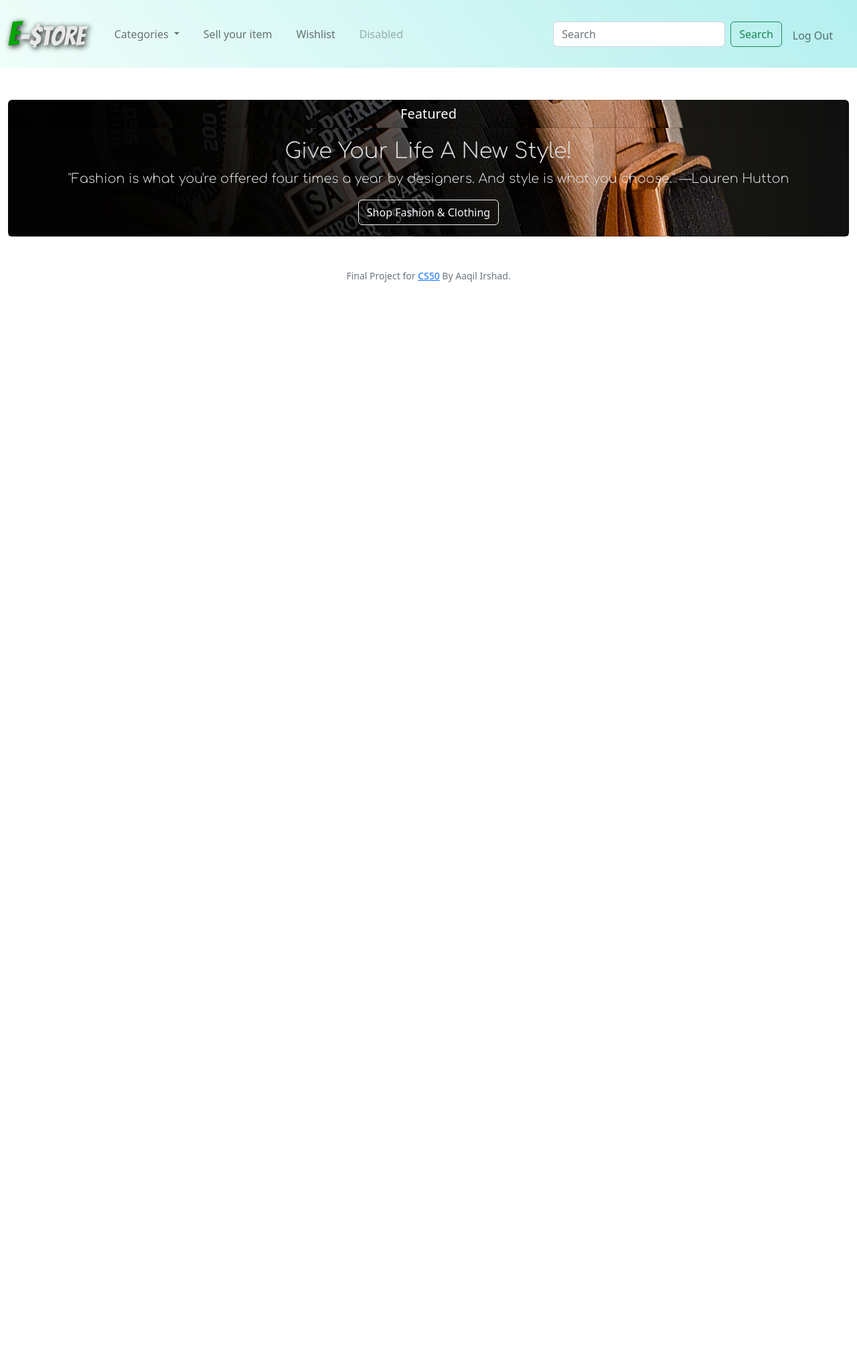
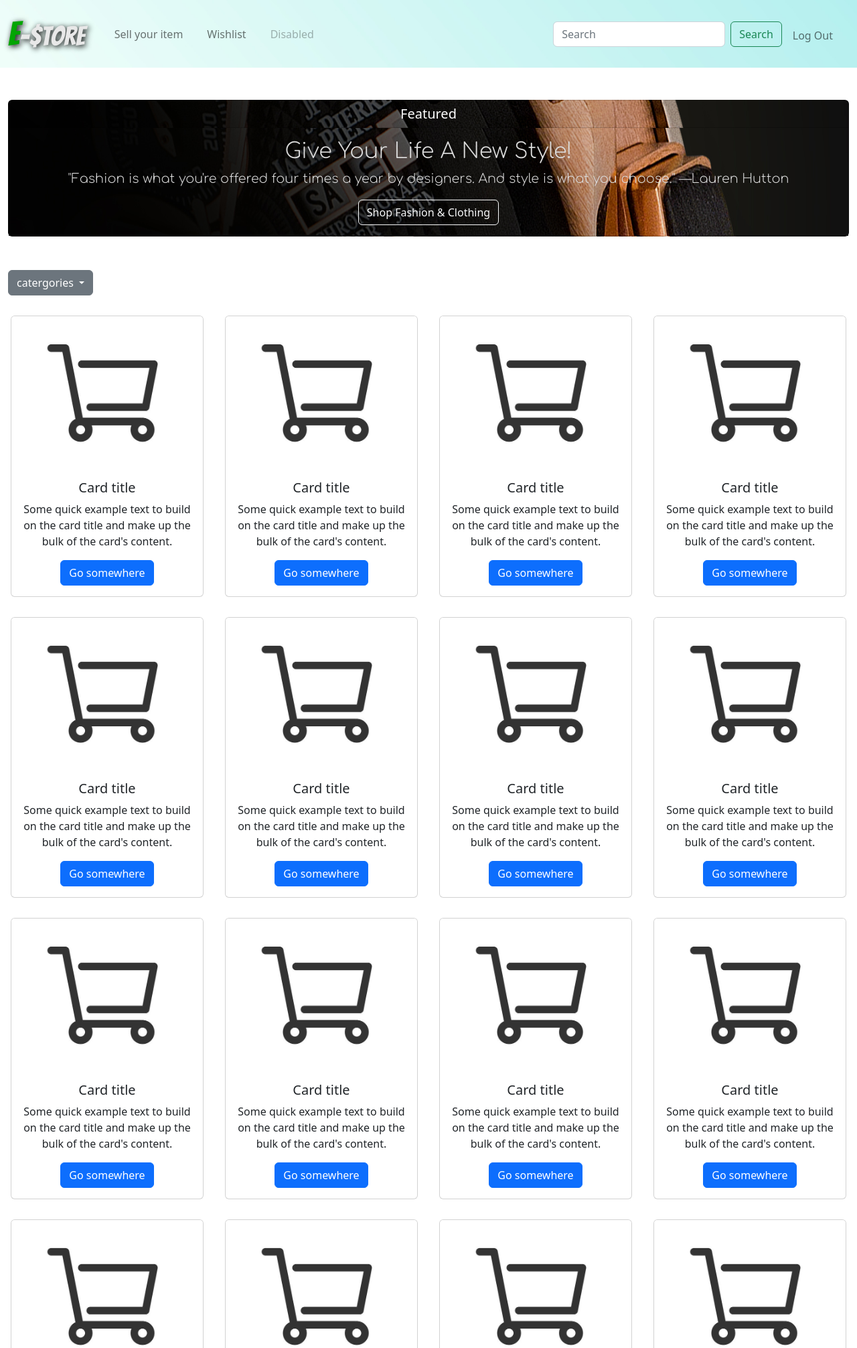
Before and after one commit to Aaqilirshad/project, a Flask app: page / in a window 1280 px wide. Shown: the top 2012 px of the page at 67% size. Before the commit the page ends 421 px from the top, so only its background shows below. Run offline with Flask 2, Linux system fonts and the light colour scheme; a user stored in the database is signed in; some libraries are stand-ins or nearby versions.

Commit message:
added item cards to index

```diff
--- a/app.py
+++ b/app.py
@@ -1,4 +1,5 @@
 import os
+import re
 from cs50 import SQL
 from flask import Flask, flash, redirect, render_template, request, session
 from flask_session import Session
@@ -53,12 +54,22 @@ def after_request(response):
 @login_required
 def index():
     """Home page"""
-    return render_template("index.html")
 
-@app.route("/sell")
+    return render_template("index.html", catergories=catergories)
+
+@app.route("/sell", methods=["GET", "POST"])
 @login_required
 def sell():
-    return render_template("sell.html", catergories=catergories)
+
+    if request.method == "POST":
+        price = request.form.get("price")
+        #insert into database
+        db.execute("INSERT INTO products (user_id, name, catergory, description, price) VALUES (?,?,?,?,?)",
+        session["user_id"], request.form.get("product_name"), request.form.get("catergory"), request.form.get("description"), price)
+
+        return redirect("/")
+    else:
+        return render_template("sell.html", catergories=catergories)
 
 @app.route("/wishlist")
 @login_required
--- a/static/styles.css
+++ b/static/styles.css
@@ -16,3 +16,11 @@
     background-repeat: no-repeat;
     background-size: cover;
 }
+.divitem{
+    background-color: aqua;
+    height: 250px;
+    width: 250px;
+    border: 2px;
+    float: left;
+    margin: 20px;
+}
--- a/templates/index.html
+++ b/templates/index.html
@@ -14,4 +14,39 @@ Home
       <a href="#" class="btn btn-outline-light">Shop Fashion & Clothing</a>
     </div>
   </div>
+
+  <div style="text-align:left; margin-top:50px">
+    <div class="dropdown">
+      <a class="btn btn-secondary dropdown-toggle" href="#" role="button" id="dropdownMenuLink" data-bs-toggle="dropdown" aria-expanded="false">
+        catergories
+      </a>
+
+      <ul class="dropdown-menu" aria-labelledby="dropdownMenuLink">
+        {% for item in catergories %}
+        <li><a class="dropdown-item" href="/{{ item }}">{{ item }}</a></li>
+        {% endfor %}
+      </ul>
+    </div>
+  </div>
+
+
+    <div class="row row-cols-1 row-cols-sm-2 row-cols-md-4">
+      {% for i in range(30) %}
+      <!--<div class="col" style="margin: 10px; float:left; text-align:center">-->
+        <div class="d-flex justify-content-evenly" style="margin-top:30px;">
+            <div class="card" style="width: 18rem;">
+              <img src="static/cart.jpg" class="card-img-top" alt="...">
+              <div class="card-body">
+                <h5 class="card-title">Card title</h5>
+                <p class="card-text">Some quick example text to build on the card title and make up the bulk of the card's content.</p>
+                <a href="#" class="btn btn-primary">Go somewhere</a>
+              </div>
+            </div>
+        </div>
+     <!-- </div>-->
+      {% endfor %}
+
+
+    </div>
+  </div>
 {% endblock %}
--- a/templates/layout.html
+++ b/templates/layout.html
@@ -31,17 +31,6 @@
           <div class="collapse navbar-collapse" id="navbarSupportedContent">
             {% if session["user_id"] %}
             <ul class="navbar-nav me-auto mb-2 mb-lg-0">
-              <li class="nav-item dropdown" style="margin-left: 20px;" >
-                <a class="nav-link dropdown-toggle" href="#" id="navbarDropdown" role="button" data-bs-toggle="dropdown" aria-expanded="false">
-                  Categories
-                </a>
-                <ul class="dropdown-menu" aria-labelledby="navbarDropdown">
-                  <li><a class="dropdown-item" href="#">Action</a></li>
-                  <li><a class="dropdown-item" href="#">Another action</a></li>
-                  <li><hr class="dropdown-divider"></li>
-                  <li><a class="dropdown-item" href="#">Something else here</a></li>
-                </ul>
-              </li>
               <li class="nav-item" style="margin-left: 20px;">
                 <a class="nav-link" aria-current="page" href="/sell"> Sell your item </a>
               </li>
--- a/templates/login.html
+++ b/templates/login.html
@@ -6,6 +6,9 @@
 
 {% block main %}
     <form action="/login" method="post">
+        <div calss="mb-3" style="text-align:center; font-family: 'Comfortaa', cursive; font-size:xx-large;">
+            <p style="font-size:30px; color:gray">Login!</p>
+        </div>
         <div class="mb-3">
             <input autocomplete="off" autofocus class="form-control mx-auto w-auto" id="username" name="username" placeholder="Username" type="text" required>
         </div>
```
Also changed, not shown: templates/sell.html (+6 -1 lines), shopper.db, static/cart.jpg (added), 3 other files.
